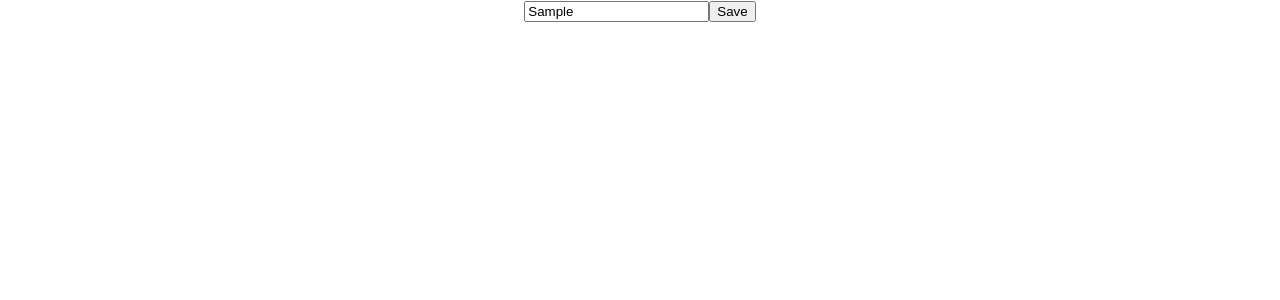
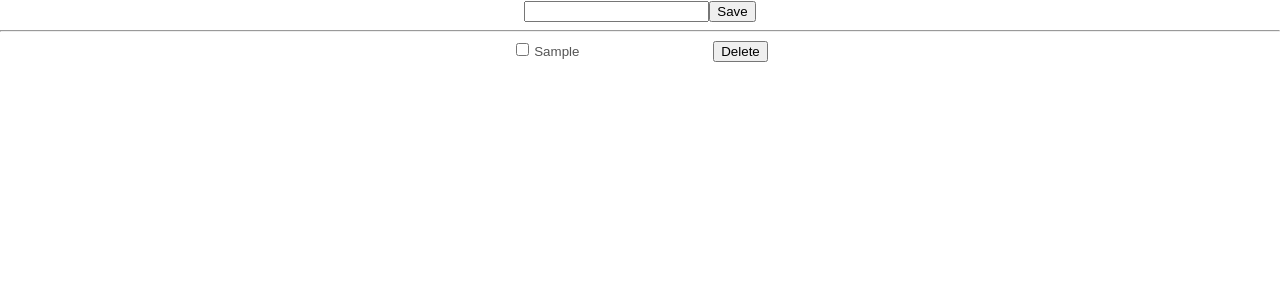
Before and after one commit to jungRoit/React-To-Do, a React (Create React App) app: page / in a window 1280 px wide. Both pictures are taken after typing "Sample" into the empty fields and a click on the button "Save". Shown: the top 300 px of the page. Built offline with nearby package versions, Linux system fonts and the light colour scheme.

Commit message:
form and to-do components added

```diff
--- a/src/App.js
+++ b/src/App.js
@@ -1,21 +1,39 @@
 import React, { Component } from 'react';
 import './App.css';
 import Form from './components/form';
+import Todo from './components/to-do';
 
 class App extends Component {
   constructor(props) {
     super(props);
     this.state = {
-
+      notes: []
     }
   }
 
+  addTodo = (note) => {
+    if(note.value !== ''){
+      let notes = this.state.notes.slice();
+      notes.push(note);
+      this.setState({notes});
+    }
+  }
 
+  deleteTodo =(todo) => {
+    let notes = this.state.notes.slice();
+    let index = notes.indexOf(todo);
+    notes.splice(index,1);
+    this.setState({notes});
+  }
 
   render() {
     return (
       <div className="App">
-        <Form />
+        <Form clicked={this.addTodo} />
+        <hr />
+        {this.state.notes.map((note,i)=>
+         <Todo key={i} value={note.value} deleteHandler={this.deleteTodo} />
+        )}
       </div>
     );
   }
--- a/src/components/button/index.js
+++ b/src/components/button/index.js
@@ -2,11 +2,12 @@ import React from 'react';
 
 const Button = (props) => {
 
-    return (
-        <button >
-            {props.text}
-            </button>
-    )
+  return (
+    <button
+      onClick={() => props.clicked} >
+      {props.text}
+    </button>
+  )
 }
 
 export default Button;
--- a/src/components/form/index.js
+++ b/src/components/form/index.js
@@ -1,30 +1,46 @@
 import React from 'react';
-import Input from '../input';
-import Button from '../button';
+// import Input from '../input';
+// import Button from '../button';
 class Form extends React.Component {
 
-    constructor(props){
+	constructor(props) {
 		super(props);
 		this.state = {
-            input:''
+			value: '',
 		}
 	}
 
-    getValue(value) {
-        this.setState({input:value});
-        console.log(value);
+	getValue = (event) => {
+		this.setState({value:event.target.value});
+
+	}
+
+	getInputValue = () => {
+		let note = {
+			value:this.state.value
+		}
+		this.props.clicked(note);
+		this.setState({value:''});
 	}
 
 	render() {
 		return (
 			<div>
-            <Input
-            changed = {()=> this.getValue()}
-            />
-            <Button text="Save" />
+			<input value={this.state.value} onChange={this.getValue}/>
+			<button onClick={this.getInputValue}>Save</button>
 			</div>
 		)
 	}
 }
 
 export default Form;
+
+/* <Input
+value = {this.state.value}
+changed={() => this.getValue()}
+
+/>
+<Button
+text="Save"
+clicked={()=>this.getInputValue()}
+/> */
--- a/src/components/input/index.js
+++ /dev/null
@@ -1,16 +0,0 @@
-import React from 'react';
-
-const Input = (props) => {
-
-    let sendValue = (e) => {
-        props.changed();
-    }
-    return (
-        <input
-        name = "input"
-        onChange = {()=> sendValue()}
-         />
-    )
-}
-
-export default Input;
--- /dev/null
+++ b/src/components/to-do/index.css
@@ -0,0 +1,8 @@
+.to-do-input {
+    background: white;
+    border: none;
+}
+
+.strike-through {
+    text-decoration: line-through;
+}
--- /dev/null
+++ b/src/components/to-do/index.js
@@ -0,0 +1,50 @@
+import React from 'react';
+import './index.css';
+
+class Todo extends React.Component {
+    constructor(props){
+        super(props);
+        this.state = {
+            completed:false,
+            styles: ['to-do-input']
+        }
+    }
+delete = () => {
+    this.props.deleteHandler(this.props.value);
+
+}
+
+taskcompleted = () => {
+    console.log(this.state.completed);
+    if(this.state.completed){
+        this.setState({completed:false});
+    }else {
+        this.setState({completed:true});
+    }
+    this.toggleStyle();
+}
+
+toggleStyle = () => {
+    let styles = this.state.styles.slice();
+    if(this.state.completed) {
+        styles.push('strike-through');
+        this.setState({styles});
+    }else {
+        styles.splice(1,1);
+        this.setState({styles});
+    }
+
+}
+
+    render() {
+        return (
+            <div className='to-do'>
+            <input type='checkbox' onChange={this.taskcompleted} />
+            <input className={this.state.styles.join(' ')} value={this.props.value} disabled/>
+            <button onClick={this.delete}>Delete</button>
+          </div>
+        )
+    }
+}
+
+export default Todo;
```
Lines whose indentation alone changed are shown as unchanged.
